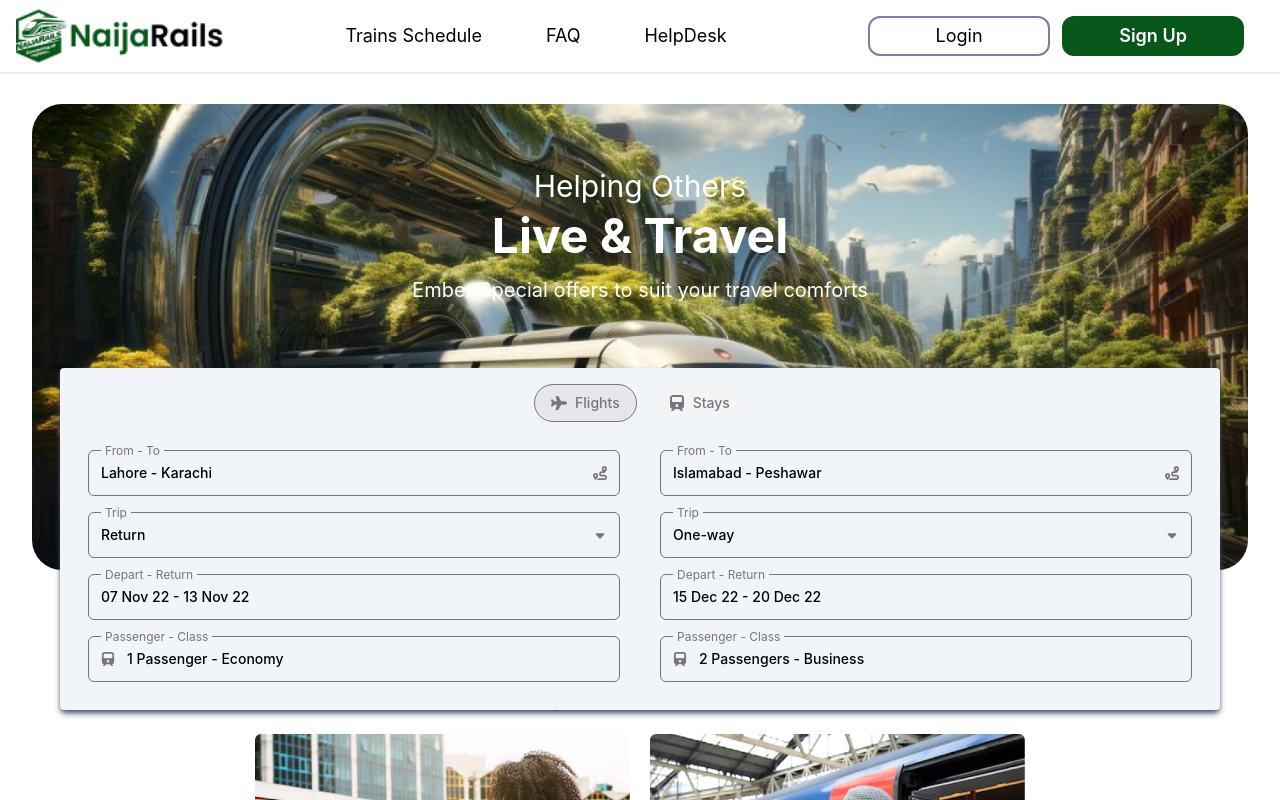
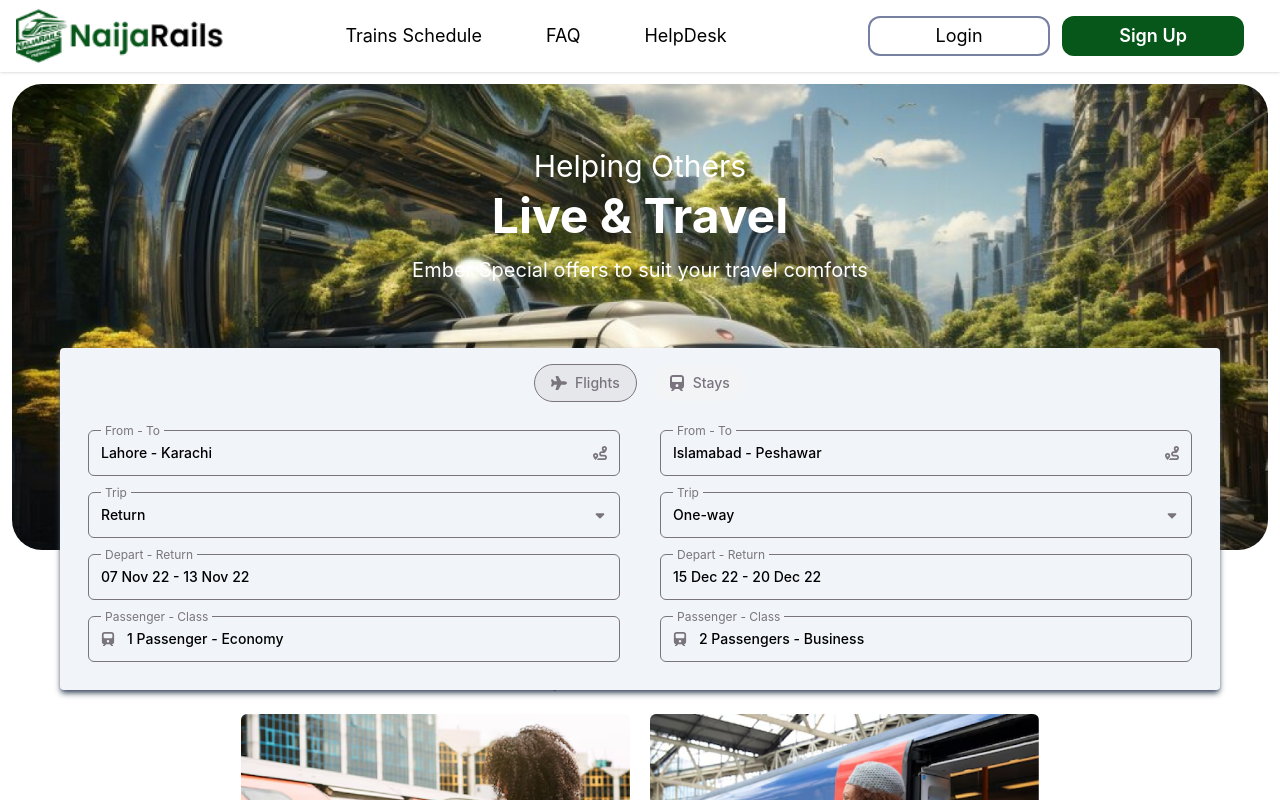
Before and after one commit to Ernestoo2/RaiilwayTransport, a React (Create React App) app: page / in a window 1280 px wide. Shown: the top 800 px of the page. Built offline with nearby package versions, Linux system fonts and the light colour scheme.

Commit message:
Railway transport

```diff
--- a/src/App.tsx
+++ b/src/App.tsx
@@ -12,7 +12,7 @@ function App() {
     <div className=" w-full h- bg-white   App">
       <HeaderUi />
 
-      <div className="p-8 ">
+      <div className="p-3 ">
         <RouteUi />
         <BackImageUi />
         <ReviewUi />
```
